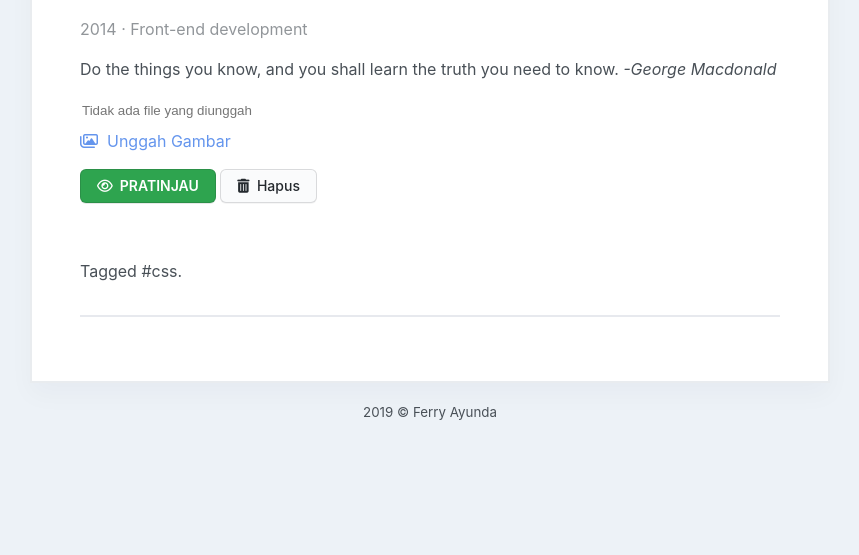
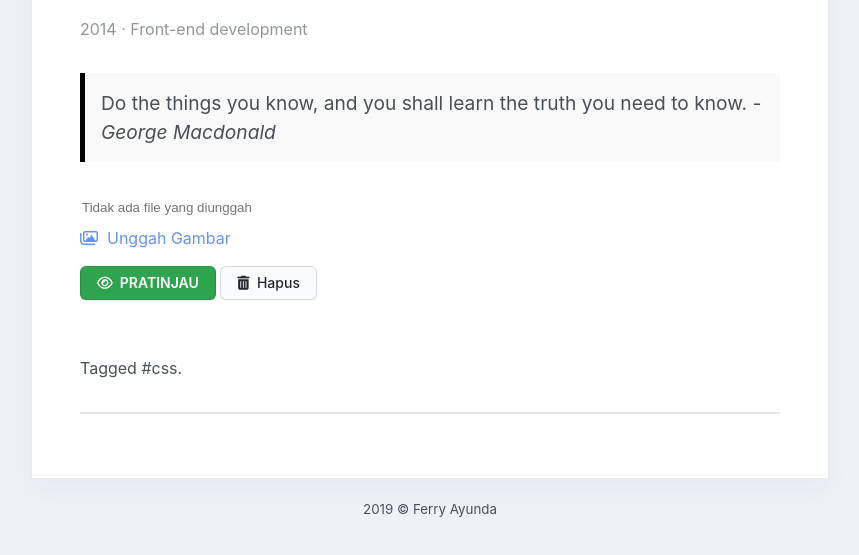
Before and after one commit to cakfer/twb.nz, a plain HTML site: page abc.html in a window 1280 px wide. Shown: the part 149-704 px from the top of the page, without its empty margins (210-1069 px from the left). Drawn offline with nearby package versions, Linux system fonts and the light colour scheme.

Commit message:
Update abc.html

```diff
--- a/abc.html
+++ b/abc.html
@@ -48,7 +48,7 @@ body{font-family:-apple-system,BlinkMacSystemFont,'avenir next',avenir,Noto Sans
 <h1>Twibbon Generator</h1>
 <time class="date" datetime="2014-03-03T00:00:00+00:00">2014 &middot; Front-end development</time>
 
-<p><script src="js/quotes.js"></script></p>
+<p><blockquote><script src="js/quotes.js"></script></blockquote></p>
 
 <p>
 <form>
```
